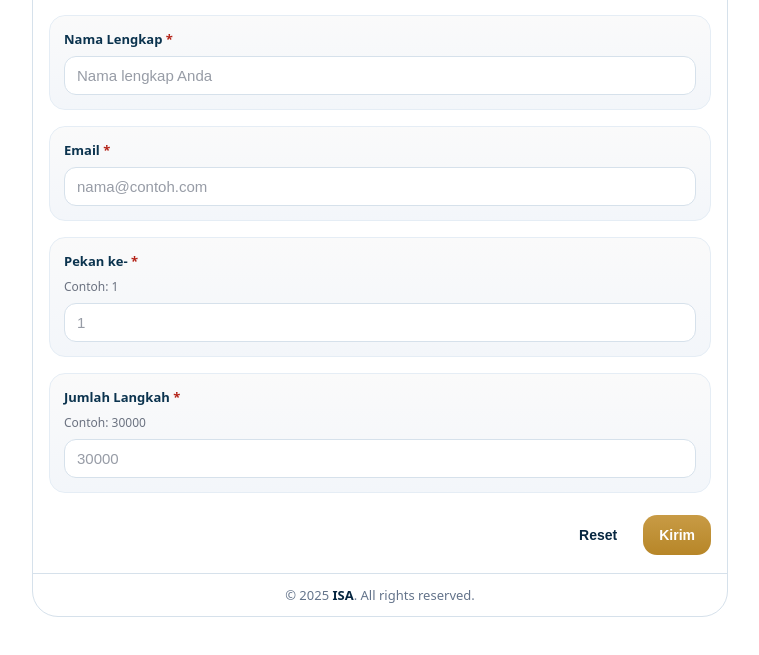
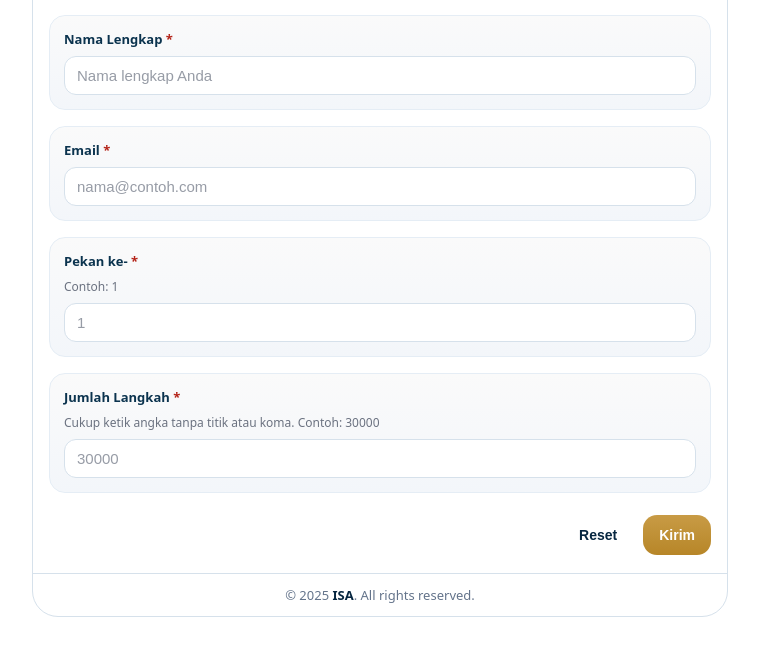
Before and after one commit to gunawanst/stepstoalquds, a plain HTML site: page form.html in a window 1280 px wide. Shown: the part 105-760 px from the top of the page, without its empty margins (260-1019 px from the left). Drawn offline with Linux system fonts and the light colour scheme.

```diff
--- a/form.html
+++ b/form.html
@@ -297,7 +297,7 @@
 
       <div class="field">
         <div class="label required">Jumlah Langkah</div>
-        <div class="hint">Contoh: 30000</div>
+        <div class="hint"><strong></strong>Cukup ketik angka tanpa titik atau koma.</strong> Contoh: 30000</div>
         <div class="control">
           <input id="fld-langkah" type="number" inputmode="numeric" min="0" step="1" name="entry.372558774" required placeholder="30000" />
         </div>
```
